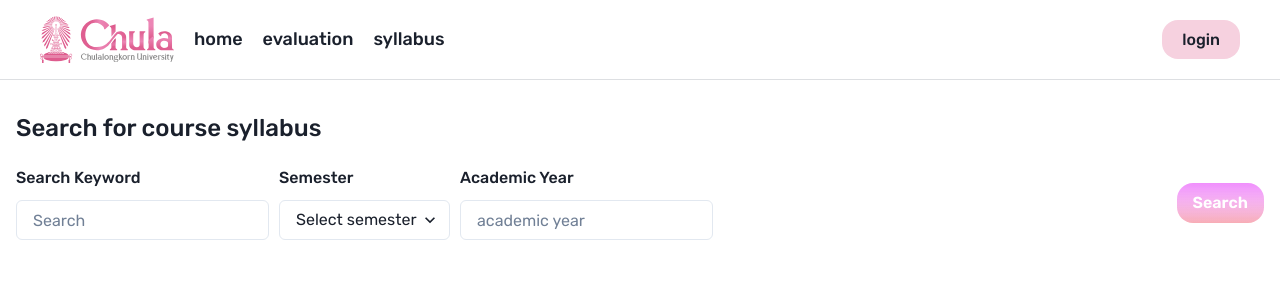
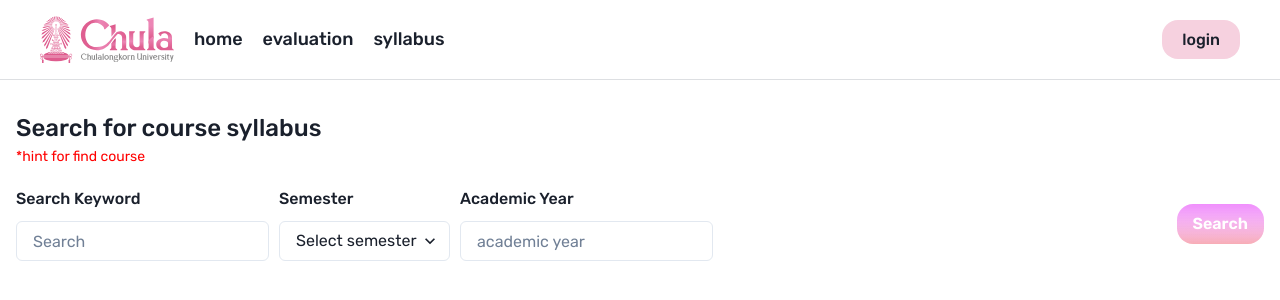
Before and after one commit to itsarasib/cu-cas, a React (Vite) app: page /syllabus in a window 1280 px wide. Shown: the top 300 px of the page. Built offline with nearby package versions, Linux system fonts and the light colour scheme.

Commit message:
fix: login hint

```diff
--- a/src/Pages/SyllabusPage.tsx
+++ b/src/Pages/SyllabusPage.tsx
@@ -4,9 +4,17 @@ import {
   Container,
   HStack,
   Input,
+  Modal,
+  ModalBody,
+  ModalCloseButton,
+  ModalContent,
+  ModalFooter,
+  ModalHeader,
+  ModalOverlay,
   Select,
   Spinner,
   Text,
+  useDisclosure,
   useToast,
 } from "@chakra-ui/react";
 import { useState } from "react";
@@ -19,6 +27,7 @@ const SyllabusPage: React.FC = () => {
   const [shouldShow, setShouldShow] = useState<boolean>(false);
   const [src, setSrc] = useState<string>("");
   const toast = useToast();
+  const { isOpen, onOpen, onClose } = useDisclosure();
 
   const handleSearch = () => {
     setIsLoading(true);
@@ -63,6 +72,40 @@ const SyllabusPage: React.FC = () => {
       <Text fontSize="2xl" fontWeight={500}>
         {" "}
         Search for course syllabus{" "}
+        <div>
+          <Box
+            textColor={"#FF0000"} //red
+            fontSize="sm"
+            fontWeight={300}
+            cursor="pointer"
+            _hover={{ color: "#FF7456" }}
+            onClick={onOpen}
+          >
+            <Text> *hint for find course </Text>
+          </Box>
+        </div>
+        <Modal isCentered isOpen={isOpen} onClose={onClose}>
+          <ModalOverlay backdropFilter="blur(10px)" />
+          <ModalContent>
+            <ModalHeader>hint for find course </ModalHeader>
+            <ModalCloseButton />
+            <ModalBody>
+              <Text>
+                Search Keyword: ui
+                <br />
+                Semester: 1
+                <br />
+                Academic Year: 2023
+              </Text>
+            </ModalBody>
+
+            <ModalFooter>
+              <Button colorScheme="blue" mr={3} onClick={onClose}>
+                Close
+              </Button>
+            </ModalFooter>
+          </ModalContent>
+        </Modal>
       </Text>
       <HStack mt="20px" justifyContent="space-between">
         <HStack gap="10px" fontWeight={500}>
--- a/src/components/ChulaLogin.tsx
+++ b/src/components/ChulaLogin.tsx
@@ -130,7 +130,7 @@ const ChulaLogin = () => {
           _hover={{ color: "#FF7456" }}
           onClick={onOpen}
         >
-          <Text> forgot password? </Text>
+          <Text> forgot password? (Show password) </Text>
         </Box>
         <Button variant="gradient-button" onClick={handleLogin}>
           Login
@@ -140,12 +140,9 @@ const ChulaLogin = () => {
       <Modal isCentered isOpen={isOpen} onClose={onClose}>
         <ModalOverlay backdropFilter="blur(10px)" />
         <ModalContent>
-          <ModalHeader>Opps!</ModalHeader>
+          <ModalHeader>your username and password</ModalHeader>
           <ModalCloseButton />
-          <ModalBody>
-            Please contact university it team to reset the password <br />{" "}
-            contact: 191
-          </ModalBody>
+          <ModalBody>username: 6338145221 password: 1234</ModalBody>
 
           <ModalFooter>
             <Button colorScheme="blue" mr={3} onClick={onClose}>
```
Also changed, not shown: 1 other file (tests, documents, lock files or other folders).
